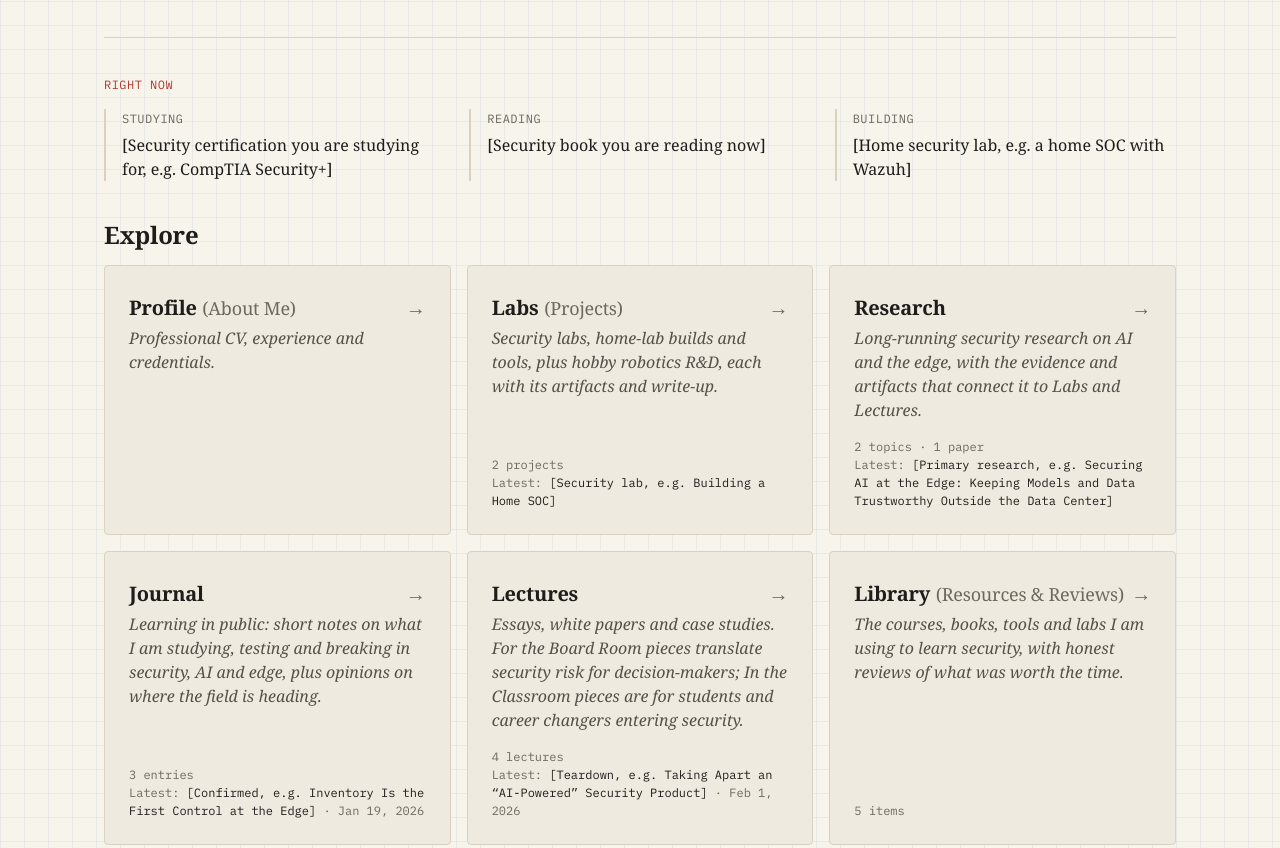
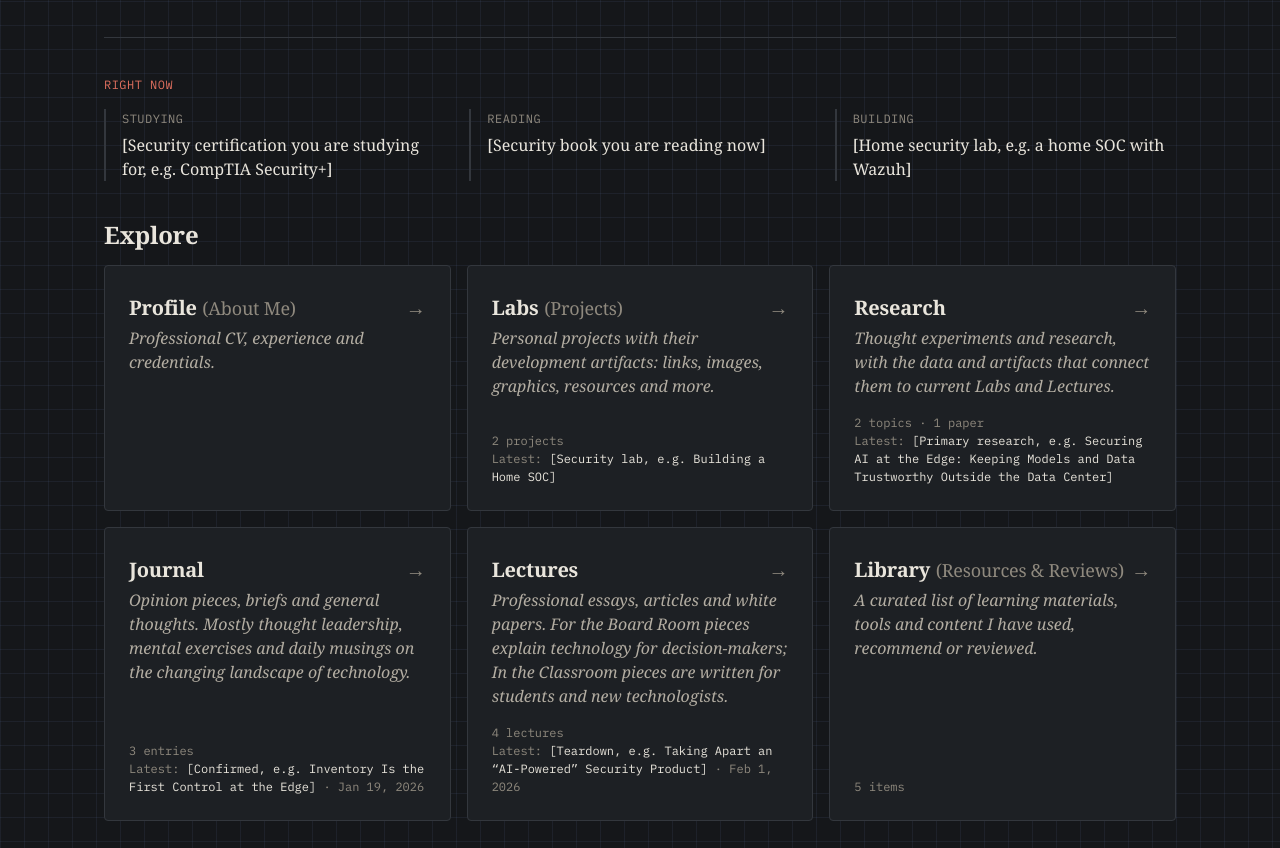
Before and after one commit to TheDataStar/adamasis.com, an Astro site: page / in a window 1280 px wide. Shown: the part 431-1279 px from the top of the page. Built offline with nearby package versions, Linux system fonts and the light colour scheme; Astro itself is replaced by a stand-in of ours; some packages are replaced by stand-ins of ours.

Commit message:
Make night mode the default; restore earlier Explore card descriptions
- Pages render with data-theme=dark; a saved paper-mode choice turns it off
- theme-color meta and manifest follow the dark default; print stays black on white
- Home Explore cards use the earlier section descriptions (card field); section page ledes keep the rebranded copy

Co-Authored-By: Claude Opus 5.5 <noreply@anthropic.com>
Claude-Session: https://claude.ai/code/session_015n4BNUgrjCXPDdiaFCqa7D

```diff
--- a/src/layouts/Base.astro
+++ b/src/layouts/Base.astro
@@ -31,7 +31,7 @@ const person = {
 ---
 
 <!doctype html>
-<html lang="en">
+<html lang="en" data-theme="dark">
   <head>
     <meta charset="utf-8" />
     <meta name="viewport" content="width=device-width, initial-scale=1" />
@@ -40,11 +40,15 @@ const person = {
     <link rel="canonical" href={canonical} />
     {noindex && <meta name="robots" content="noindex" />}
     <meta name="author" content={site.name} />
-    <meta name="theme-color" content="#f7f4ec" />
+    <meta name="theme-color" content="#15171a" />
     <script is:inline>
       document.documentElement.classList.add('js');
       try {
-        if (localStorage.getItem('theme') === 'dark') document.documentElement.dataset.theme = 'dark';
+        // Night mode is the default; only a saved choice of paper mode turns it off.
+        if (localStorage.getItem('theme') === 'paper') {
+          delete document.documentElement.dataset.theme;
+          document.querySelector('meta[name="theme-color"]').content = '#f7f4ec';
+        }
       } catch {}
     </script>
     <link rel="icon" href="/favicon.svg" type="image/svg+xml" />
@@ -81,7 +85,7 @@ const person = {
           <Social />
         </div>
         <div class="header-tools">
-          <button class="icon-btn" type="button" id="theme-toggle" aria-label="Switch to night mode" title="Night mode">
+          <button class="icon-btn" type="button" id="theme-toggle" aria-label="Switch to paper mode" title="Paper mode">
             <svg class="i-moon" xmlns="http://www.w3.org/2000/svg" width="18" height="18" viewBox="0 0 24 24" fill="none" stroke="currentColor" stroke-width="1.75" stroke-linecap="round" stroke-linejoin="round" aria-hidden="true"><path d="M12 3c.132 0 .263 0 .393 0a7.5 7.5 0 0 0 7.92 12.446a9 9 0 1 1 -8.313 -12.454z" /></svg>
             <svg class="i-sun" xmlns="http://www.w3.org/2000/svg" width="18" height="18" viewBox="0 0 24 24" fill="none" stroke="currentColor" stroke-width="1.75" stroke-linecap="round" stroke-linejoin="round" aria-hidden="true"><path d="M8 12a4 4 0 1 0 8 0a4 4 0 1 0 -8 0" /><path d="M3 12h1m8 -9v1m8 8h1m-9 8v1m-6.4 -15.4l.7 .7m12.1 -.7l-.7 .7m0 11.4l.7 .7m-12.1 -.7l-.7 .7" /></svg>
           </button>
@@ -133,6 +137,7 @@ const person = {
         const dark = document.documentElement.dataset.theme !== 'dark';
         if (dark) document.documentElement.dataset.theme = 'dark';
         else delete document.documentElement.dataset.theme;
+        document.querySelector('meta[name="theme-color"]').content = dark ? '#15171a' : '#f7f4ec';
         try { localStorage.setItem('theme', dark ? 'dark' : 'paper'); } catch {}
         label();
       });
--- a/src/pages/index.astro
+++ b/src/pages/index.astro
@@ -73,7 +73,7 @@ const current = [
         return (
           <a class="panel guide-card" href={s.href}>
             <h3>{s.name}{s.note && <span class="note"> ({s.note})</span>}<span class="arrow" aria-hidden="true">→</span></h3>
-            <p class="blurb">{s.blurb}</p>
+            <p class="blurb">{s.card ?? s.blurb}</p>
             {d && (
               <p class="meta guide-foot">
                 {d.count}
--- a/src/site.config.ts
+++ b/src/site.config.ts
@@ -30,11 +30,11 @@ export const blurb = (href: string) => sections.find((s) => s.href === href)?.bl
 
 export const sections = [
   { name: 'Profile', note: 'About Me', href: '/profile', blurb: 'Professional CV, experience and credentials.' },
-  { name: 'Labs', note: 'Projects', href: '/labs', blurb: 'Security labs, home-lab builds and tools, plus hobby robotics R&D, each with its artifacts and write-up.' },
-  { name: 'Research', href: '/research', blurb: 'Long-running security research on AI and the edge, with the evidence and artifacts that connect it to Labs and Lectures.' },
-  { name: 'Journal', href: '/journal', blurb: 'Learning in public: short notes on what I am studying, testing and breaking in security, AI and edge, plus opinions on where the field is heading.' },
-  { name: 'Lectures', href: '/lectures', blurb: 'Essays, white papers and case studies. For the Board Room pieces translate security risk for decision-makers; In the Classroom pieces are for students and career changers entering security.' },
-  { name: 'Library', note: 'Resources & Reviews', href: '/library', blurb: 'The courses, books, tools and labs I am using to learn security, with honest reviews of what was worth the time.' },
+  { name: 'Labs', note: 'Projects', href: '/labs', blurb: 'Security labs, home-lab builds and tools, plus hobby robotics R&D, each with its artifacts and write-up.', card: 'Personal projects with their development artifacts: links, images, graphics, resources and more.' },
+  { name: 'Research', href: '/research', blurb: 'Long-running security research on AI and the edge, with the evidence and artifacts that connect it to Labs and Lectures.', card: 'Thought experiments and research, with the data and artifacts that connect them to current Labs and Lectures.' },
+  { name: 'Journal', href: '/journal', blurb: 'Learning in public: short notes on what I am studying, testing and breaking in security, AI and edge, plus opinions on where the field is heading.', card: 'Opinion pieces, briefs and general thoughts. Mostly thought leadership, mental exercises and daily musings on the changing landscape of technology.' },
+  { name: 'Lectures', href: '/lectures', blurb: 'Essays, white papers and case studies. For the Board Room pieces translate security risk for decision-makers; In the Classroom pieces are for students and career changers entering security.', card: 'Professional essays, articles and white papers. For the Board Room pieces explain technology for decision-makers; In the Classroom pieces are written for students and new technologists.' },
+  { name: 'Library', note: 'Resources & Reviews', href: '/library', blurb: 'The courses, books, tools and labs I am using to learn security, with honest reviews of what was worth the time.', card: 'A curated list of learning materials, tools and content I have used, recommend or reviewed.' },
   { name: 'Contact', href: '/contact', blurb: 'For speaking, advising, collaboration or a conversation about the work.' },
 ];
 
--- a/src/styles/global.css
+++ b/src/styles/global.css
@@ -271,7 +271,7 @@ pre.cite { white-space: pre-wrap; font-family: var(--mono); font-size: 0.8rem; m
 .thesis { font-size: clamp(1.35rem, 3vw, 1.75rem); line-height: 1.4; font-style: italic; margin: 0.5rem 0 0; }
 
 @media print {
-  :root { --paper: #fff; --ink: #000; --ink-2: #333; --ink-3: #555; --rule: #bbb; }
+  :root, :root[data-theme='dark'] { --paper: #fff; --paper-2: #f4f4f4; --ink: #000; --ink-2: #333; --ink-3: #555; --rule: #bbb; --accent: #b0392e; --link: #000; color-scheme: light; }
   body { background: #fff; font-size: 11pt; }
   header.site nav, header.site .header-right, .header-tools, footer.site, .after .copy, .jump, .no-print { display: none !important; }
   header.site { margin-bottom: 1.5rem; }
```
Also changed, not shown: public/manifest.webmanifest.
